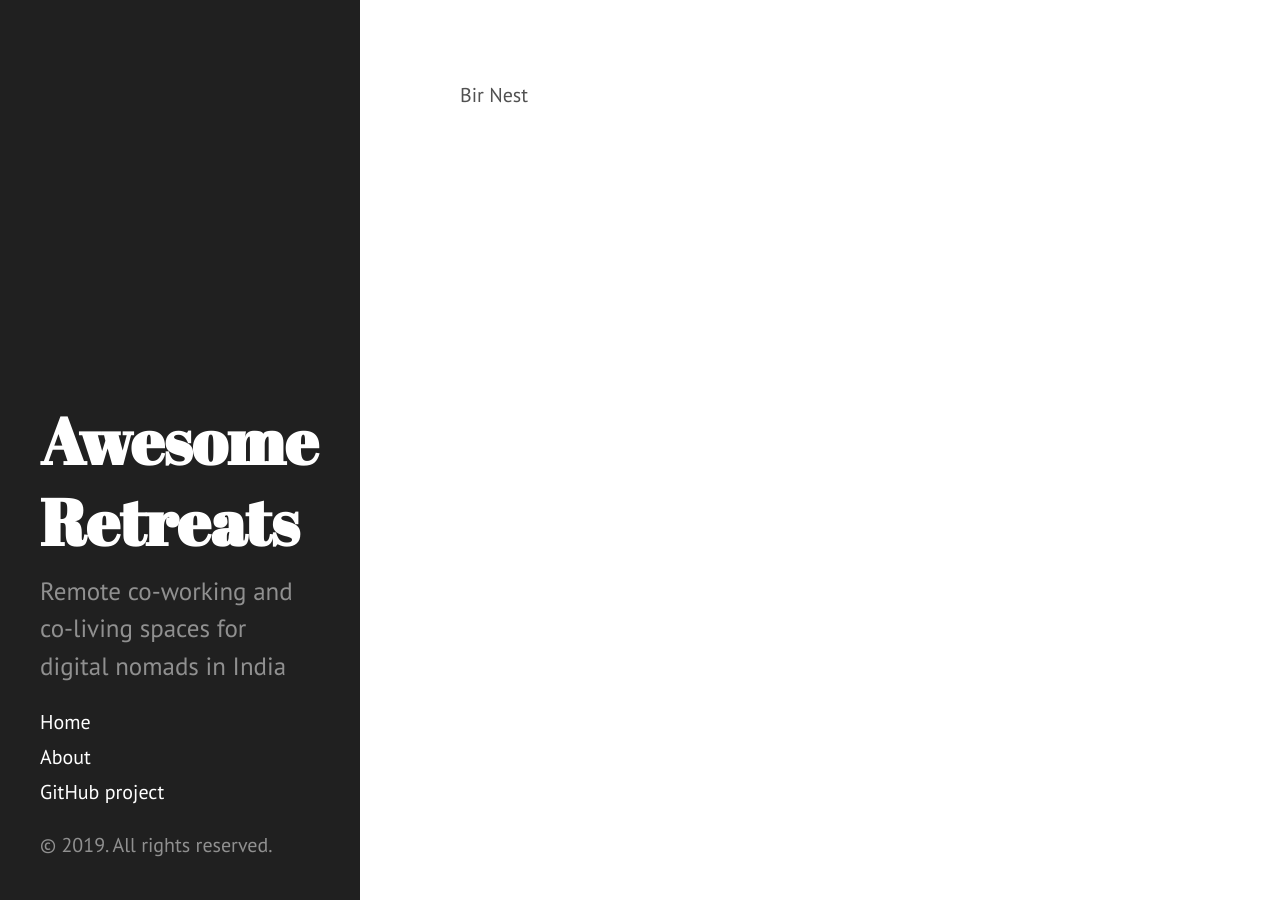
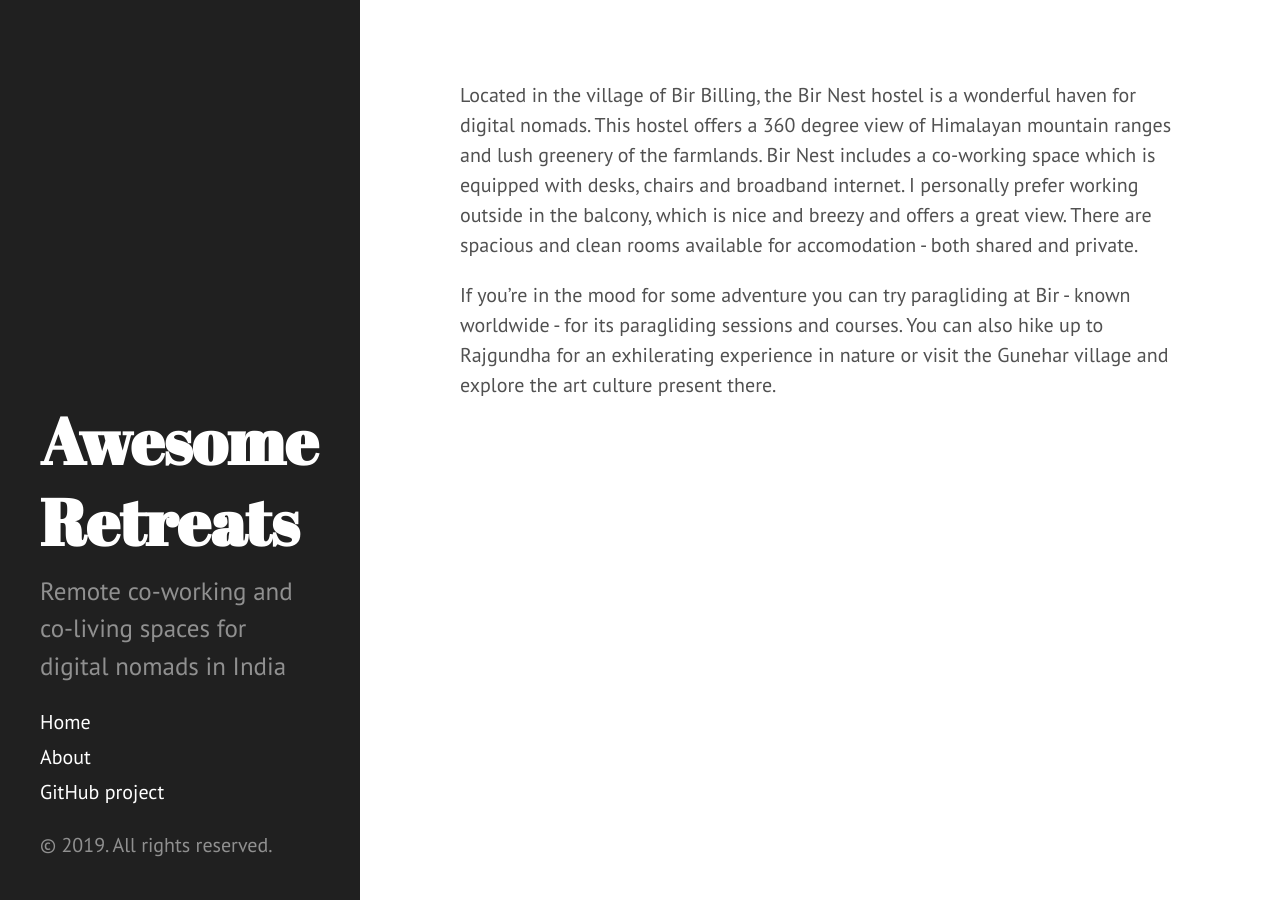
Before and after one commit to mb-14/awesome-retreats, a Jekyll site: the page built from _retreats/bir_nest.md, in a window 1280 px wide. Built offline with Jekyll 4.4.1, drawn with Linux system fonts in a browser that asks for light colours.

Commit message:
add bir nest details, add MIT license

```diff
--- a/_retreats/bir_nest.md
+++ b/_retreats/bir_nest.md
@@ -4,6 +4,12 @@ title:  "Bir nest"
 location:
     latitude: 32.039486
     longitude: 76.723324
+links:
+    - instagram: "https://www.instagram.com/birnesthostel"
+    - facebook: "https://www.facebook.com/birnesthostel/"
 ---
 
-Bir Nest
+
+Located in the village of Bir Billing, the Bir Nest hostel is a wonderful haven for digital nomads. This hostel offers a 360 degree view of Himalayan mountain ranges and lush greenery of the farmlands. Bir Nest includes a co-working space which is equipped with desks, chairs and broadband internet. I personally prefer working outside in the balcony, which is nice and breezy and offers a great view. There are spacious and clean rooms available for accomodation - both shared and private.
+
+If you're in the mood for some adventure you can try paragliding at Bir - known worldwide - for its paragliding sessions and courses. You can also hike up to Rajgundha for an exhilerating experience in nature or visit the Gunehar village and explore the art culture present there.
--- a/docs/feed.xml
+++ b/docs/feed.xml
@@ -1 +1 @@
-<?xml version="1.0" encoding="utf-8"?><feed xmlns="http://www.w3.org/2005/Atom" ><generator uri="https://jekyllrb.com/" version="4.0.0">Jekyll</generator><link href="/awesome-retreats/feed.xml" rel="self" type="application/atom+xml" /><link href="/awesome-retreats/" rel="alternate" type="text/html" /><updated>2019-12-14T04:13:53+05:30</updated><id>/awesome-retreats/feed.xml</id><title type="html">Awesome Retreats</title><subtitle>Remote co-working and co-living spaces for digital nomads in India</subtitle><author><name>Miroojin Bakshi</name></author></feed>
+<?xml version="1.0" encoding="utf-8"?><feed xmlns="http://www.w3.org/2005/Atom" ><generator uri="https://jekyllrb.com/" version="4.0.0">Jekyll</generator><link href="/awesome-retreats/feed.xml" rel="self" type="application/atom+xml" /><link href="/awesome-retreats/" rel="alternate" type="text/html" /><updated>2019-12-15T03:24:13+05:30</updated><id>/awesome-retreats/feed.xml</id><title type="html">Awesome Retreats</title><subtitle>Remote co-working and co-living spaces for digital nomads in India</subtitle><author><name>Miroojin Bakshi</name></author></feed>
--- a/docs/index.html
+++ b/docs/index.html
@@ -248,10 +248,10 @@ if (typeof Object.assign !== 'function') {
 
 
     <div class="content container">
-      <div id="3cb898fe-77a7-4b70-a46e-6afcbf649fb6" style="width:100%;height:700px;"></div>
+      <div id="d4bba049-97e5-4f8f-94fd-0cc4b54c9537" style="width:100%;height:700px;"></div>
 <script type="text/javascript">
   jekyllMaps.register(
-    '3cb898fe-77a7-4b70-a46e-6afcbf649fb6',
+    'd4bba049-97e5-4f8f-94fd-0cc4b54c9537',
     [{"latitude":32.24966,"longitude":76.328267,"title":"Alt Life - Dharamkot","icon":null,"url":"/retreats/alt_life_dharamkot.html","url_text":null,"image":"","popup_html":""},{"latitude":32.039486,"longitude":76.723324,"title":"Bir nest","icon":null,"url":"/retreats/bir_nest.html","url_text":null,"image":"","popup_html":""},{"latitude":32.198637,"longitude":76.366951,"title":"Ghoomakad","icon":null,"url":"/retreats/ghoomakad.html","url_text":null,"image":"","popup_html":""},{"latitude":32.231354,"longitude":76.326806,"title":"The Other Space","icon":null,"url":"/retreats/the_other_space.html","url_text":null,"image":"","popup_html":""}],
     {"baseUrl":"/awesome-retreats","useCluster":true,"showMarker":true,"showMarkerPopup":true,"markerIcon":null,"customZoom":10}
   );
--- a/docs/retreats/bir_nest.html
+++ b/docs/retreats/bir_nest.html
@@ -78,7 +78,11 @@
 
 
     <div class="content container">
-      <p>Bir Nest</p>
+      <p>Located in the village of Bir Billing, the Bir Nest hostel is a wonderful haven for digital nomads. This hostel offers a 360 degree view of Himalayan mountain ranges and lush greenery of the farmlands. Bir Nest includes a co-working space which is equipped with desks, chairs and broadband internet. I personally prefer working outside in the balcony, which is nice and breezy and offers a great view. There are spacious and clean rooms available for accomodation - both shared and private.</p>
+
+<p>If you’re in the mood for some adventure you can try paragliding at Bir - known worldwide - for its paragliding sessions and courses. You can also hike up to Rajgundha for an exhilerating experience in nature or visit the Gunehar village and explore the art culture present there.</p>
+
+<p>The folks running Bir Nest are an enterprising bunch and are always trying to think of ways to improve the co-living and co-working experience. Don’t hesitate to strike up a conversation about how things can be better or about anything in general.</p>
 
     </div>
 
```
Also changed, not shown: docs/LICENSE.md (added, +21 -0 lines), docs/README.md (+6 -103 lines).
